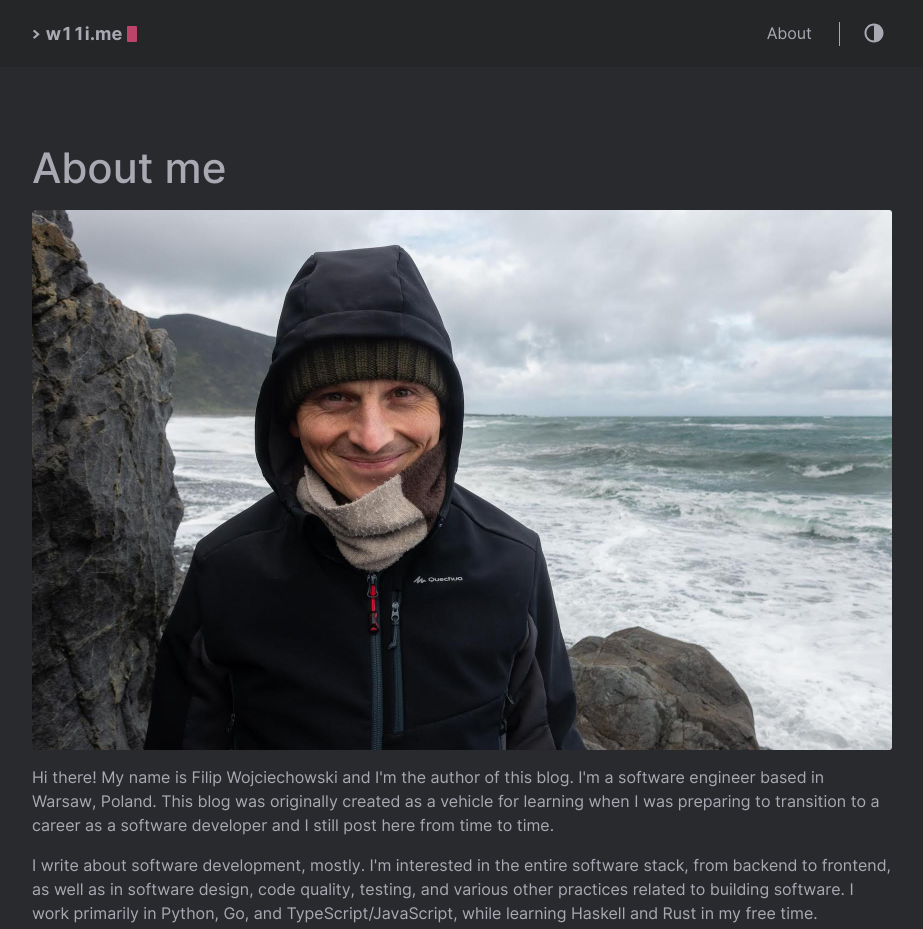
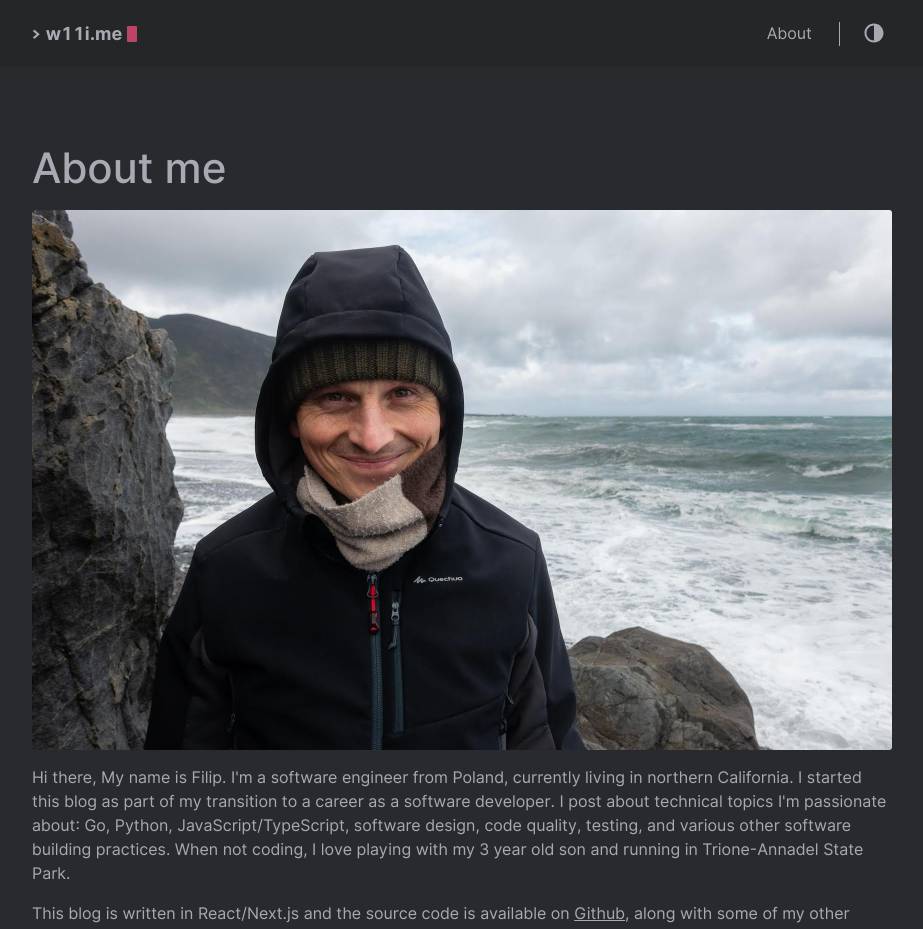
Before and after one commit to fwojciec/w11i.me, a Next.js app: page /about in a window 1280 px wide. Shown: the top 929 px of the page, without its empty margins (178-1101 px from the left). Built offline with nearby package versions, Linux system fonts and the light colour scheme.

Commit message:
revise about me page

```diff
--- a/src/pages/about.tsx
+++ b/src/pages/about.tsx
@@ -20,27 +20,19 @@ const AboutPage: React.FC = () => {
           layout="responsive"
         />
         <p>
-          Hi there! My name is Filip Wojciechowski and I&apos;m the author of
-          this blog. I&apos;m a software engineer based in Warsaw, Poland. This
-          blog was originally created as a vehicle for learning when I was
-          preparing to transition to a career as a software developer and I
-          still post here from time to time.
-        </p>
-        <p>
-          I write about software development, mostly. I&apos;m interested in the
-          entire software stack, from backend to frontend, as well as in
-          software design, code quality, testing, and various other practices
-          related to building software. I work primarily in Python, Go, and
-          TypeScript/JavaScript, while learning Haskell and Rust in my free
-          time.
+          Hi there, My name is Filip. I&apos;m a software engineer from Poland,
+          currently living in northern California. I started this blog as part
+          of my transition to a career as a software developer. I post about
+          technical topics I&apos;m passionate about: Go, Python,
+          JavaScript/TypeScript, software design, code quality, testing, and
+          various other software building practices. When not coding, I love
+          playing with my 3 year old son and running in Trione-Annadel State
+          Park.
         </p>
         <p>
           This blog is written in React/Next.js and the source code is available
           on <a href="https://github.com/fwojciec/w11i.me">Github</a>, along
-          with some of my other projects.
-        </p>
-        <p>
-          If you would like to contact me please send me a message on{' '}
+          with some of my other projects. You can reach me on{' '}
           <a href="https://www.linkedin.com/in/filipwojciechowski/">LinkedIn</a>{' '}
           or <a href="https://twitter.com/filipcodes">Twitter</a>.
         </p>
```
